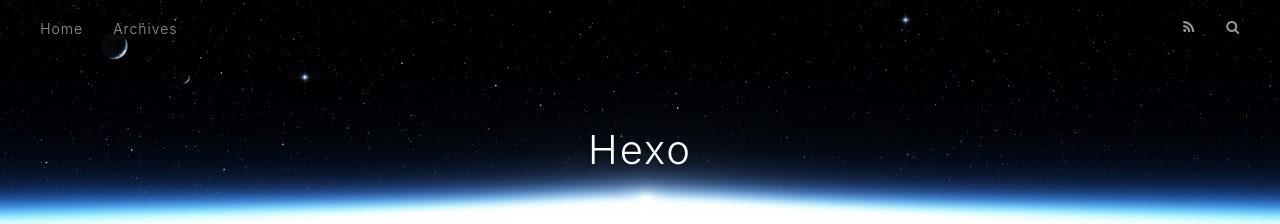
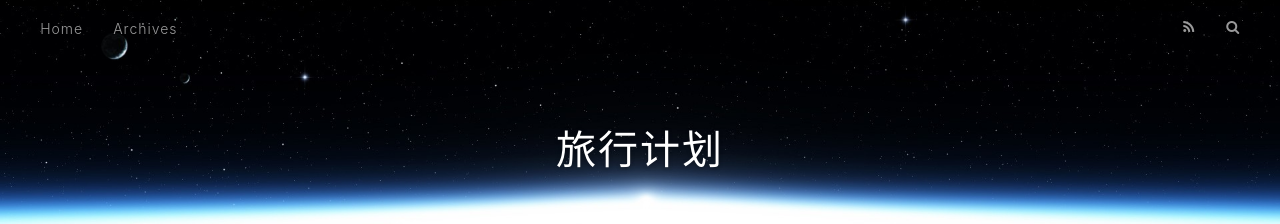
Before and after one commit to Jazk-Z/Jazk-Z.github.io, a plain HTML site: page 2018/09/01/拉萨出行路线图/index.html in a window 1280 px wide. Shown: the top 224 px of the page. Drawn offline with nearby package versions, Linux system fonts and the light colour scheme.

Commit message:
Site updated: 2018-09-01 20:07:02

```diff
--- a/2018/09/01/拉萨出行路线图/index.html
+++ b/2018/09/01/拉萨出行路线图/index.html
@@ -5,21 +5,21 @@
 
 
 
-  <title>Hexo</title>
+  <title>旅行计划</title>
   <meta name="viewport" content="width=device-width, initial-scale=1, maximum-scale=1">
   <meta name="description" content="去拉萨路线第一种 北 京–&amp;gt;拉 萨 出发日期：10.01 出发方式： (硬座不分出发日期，想什么时候出发都可以) 🚄🚄🚄🚄🚄🚄 软卧：几率为 0%   硬卧：几率为 60% 硬座：几率为 100%     优点：出发方便，节后请假，不会与大型团建冲突(10.14），放心 缺点：时间比较晚，硬卧存在买不到的风险 体验感：中度  第二种 北 京–&amp;gt;成 都–&amp;gt;北 京 出发时">
 <meta property="og:type" content="article">
-<meta property="og:title" content="Hexo">
+<meta property="og:title" content="旅行计划">
 <meta property="og:url" content="http://yoursite.com/2018/09/01/拉萨出行路线图/index.html">
-<meta property="og:site_name" content="Hexo">
+<meta property="og:site_name" content="旅行计划">
 <meta property="og:description" content="去拉萨路线第一种 北 京–&amp;gt;拉 萨 出发日期：10.01 出发方式： (硬座不分出发日期，想什么时候出发都可以) 🚄🚄🚄🚄🚄🚄 软卧：几率为 0%   硬卧：几率为 60% 硬座：几率为 100%     优点：出发方便，节后请假，不会与大型团建冲突(10.14），放心 缺点：时间比较晚，硬卧存在买不到的风险 体验感：中度  第二种 北 京–&amp;gt;成 都–&amp;gt;北 京 出发时">
 <meta property="og:locale" content="default">
 <meta property="og:updated_time" content="2018-09-01T12:02:20.354Z">
 <meta name="twitter:card" content="summary">
-<meta name="twitter:title" content="Hexo">
+<meta name="twitter:title" content="旅行计划">
 <meta name="twitter:description" content="去拉萨路线第一种 北 京–&amp;gt;拉 萨 出发日期：10.01 出发方式： (硬座不分出发日期，想什么时候出发都可以) 🚄🚄🚄🚄🚄🚄 软卧：几率为 0%   硬卧：几率为 60% 硬座：几率为 100%     优点：出发方便，节后请假，不会与大型团建冲突(10.14），放心 缺点：时间比较晚，硬卧存在买不到的风险 体验感：中度  第二种 北 京–&amp;gt;成 都–&amp;gt;北 京 出发时">
 
-    <link rel="alternate" href="/atom.xml" title="Hexo" type="application/atom+xml">
+    <link rel="alternate" href="/atom.xml" title="旅行计划" type="application/atom+xml">
 
 
     <link rel="icon" href="/favicon.png">
@@ -38,7 +38,7 @@
   <div id="header-outer" class="outer">
     <div id="header-title" class="inner">
       <h1 id="logo-wrap">
-        <a href="/" id="logo">Hexo</a>
+        <a href="/" id="logo">旅行计划</a>
       </h1>
 
     </div>
@@ -335,7 +335,7 @@
 
     </div>
     <footer class="article-footer">
-      <a data-url="http://yoursite.com/2018/09/01/拉萨出行路线图/" data-id="cjljdnqsb0000bji7362hguf0" class="article-share-link">Share</a>
+      <a data-url="http://yoursite.com/2018/09/01/拉萨出行路线图/" data-id="cjljdtkbe0000e0i7ktvd6qj9" class="article-share-link">Share</a>
 
 
     </footer>
```
Also changed, not shown: archives/2018/09/index.html (+6 -6 lines), archives/2018/index.html (+6 -6 lines), archives/index.html (+6 -6 lines), index.html (+7 -7 lines).
